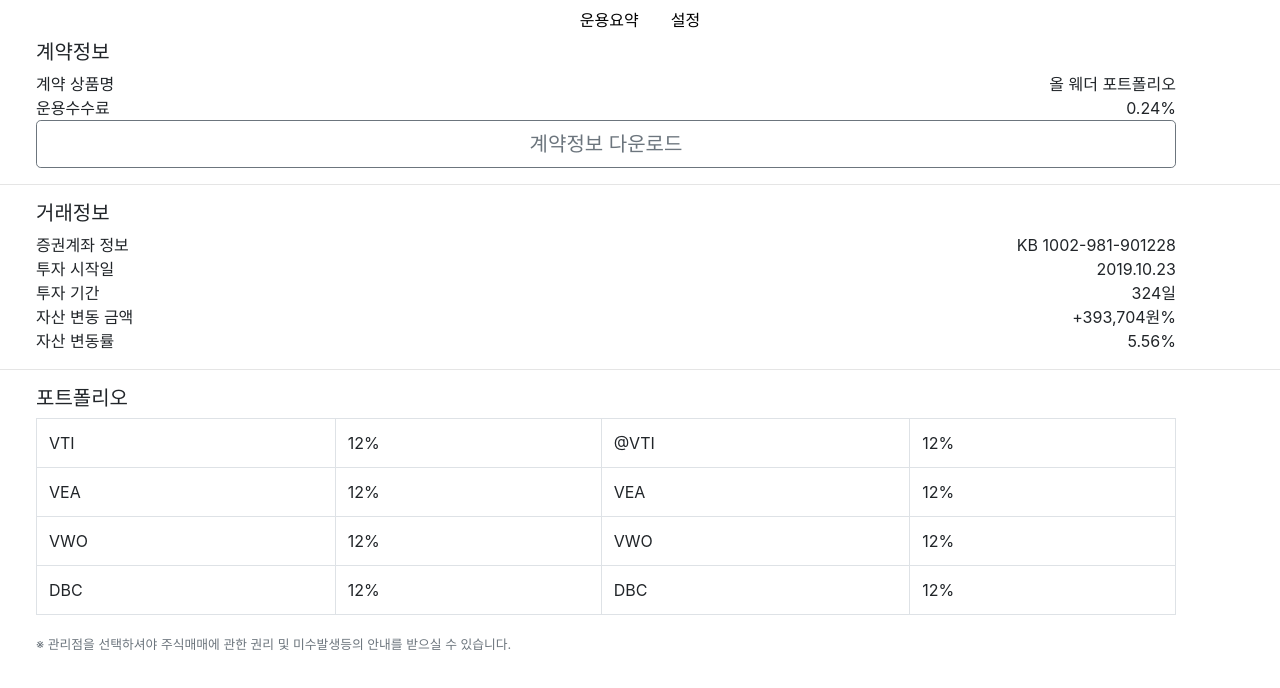
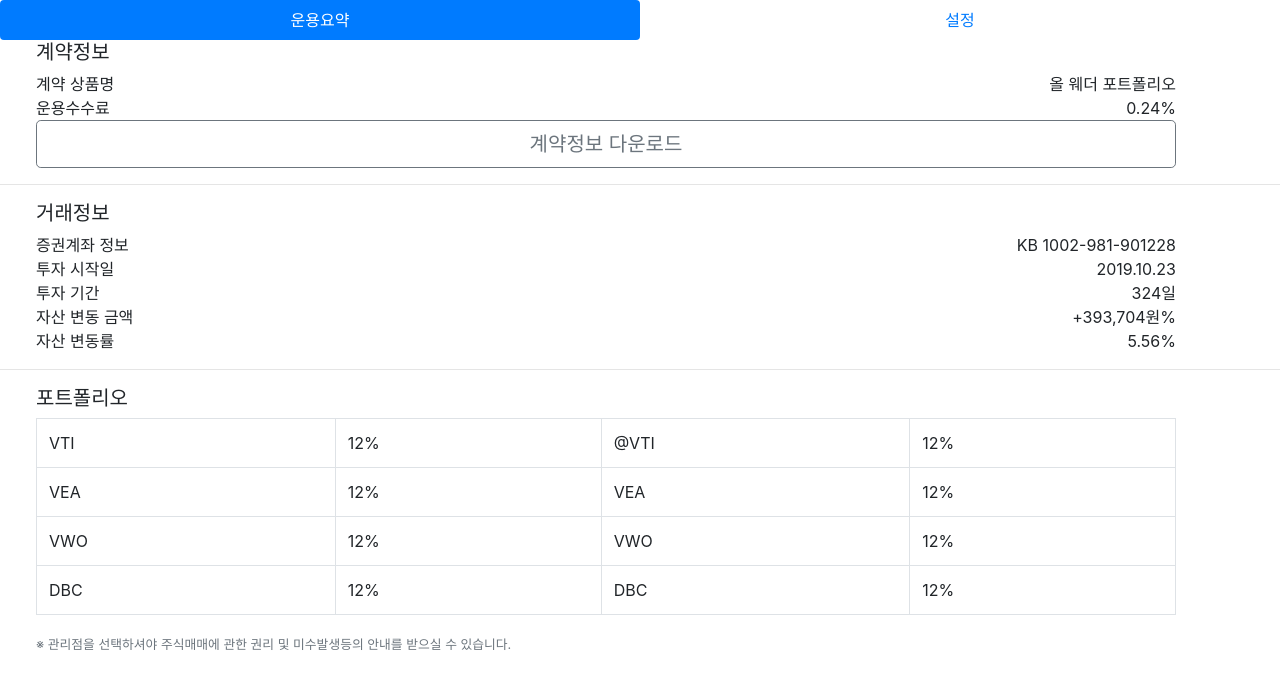
Before and after one commit to jso9603/bootstrap-example, a plain HTML site: page html/information.html in a window 1280 px wide. Drawn offline with nearby package versions, Linux system fonts and the light colour scheme.

Commit message:
nav 수정

```diff
--- a/css/index.css
+++ b/css/index.css
@@ -8,7 +8,3 @@
 h2 {
   margin-bottom: 40px;
 }
-
-a {
-  color: black;
-}
--- a/html/information.html
+++ b/html/information.html
@@ -11,16 +11,14 @@
     <title>home</title>
     </head>
   <body>
-    <div>
-      <ul class="nav justify-content-center">
-        <li class="nav-item active">
-          <a class="nav-link" href="#">운용요약</a>
-        </li>
-        <li class="nav-item">
-          <a class="nav-link" href="#">설정</a>
-        </li>
-      </ul>
-    </div>
+    <ul class="nav nav-pills nav-justified">
+      <li class="nav-item">
+        <a class="nav-link active" href="#">운용요약</a>
+      </li>
+      <li class="nav-item">
+        <a class="nav-link" href="#">설정</a>
+      </li>
+    </ul>
 
     <div class="container">
       <h5>계약정보</h5>
@@ -101,13 +99,5 @@
         </small>
       </p>
     </div>
-
-    <script>
-      $('ul.nav > li').click(function(e) {
-        e.preventDefault();
-        $('ul.nav > li').removeClass('active');
-        $(this).addClass('active');
-      });
-    </script>
   </body>
 </html>
```
